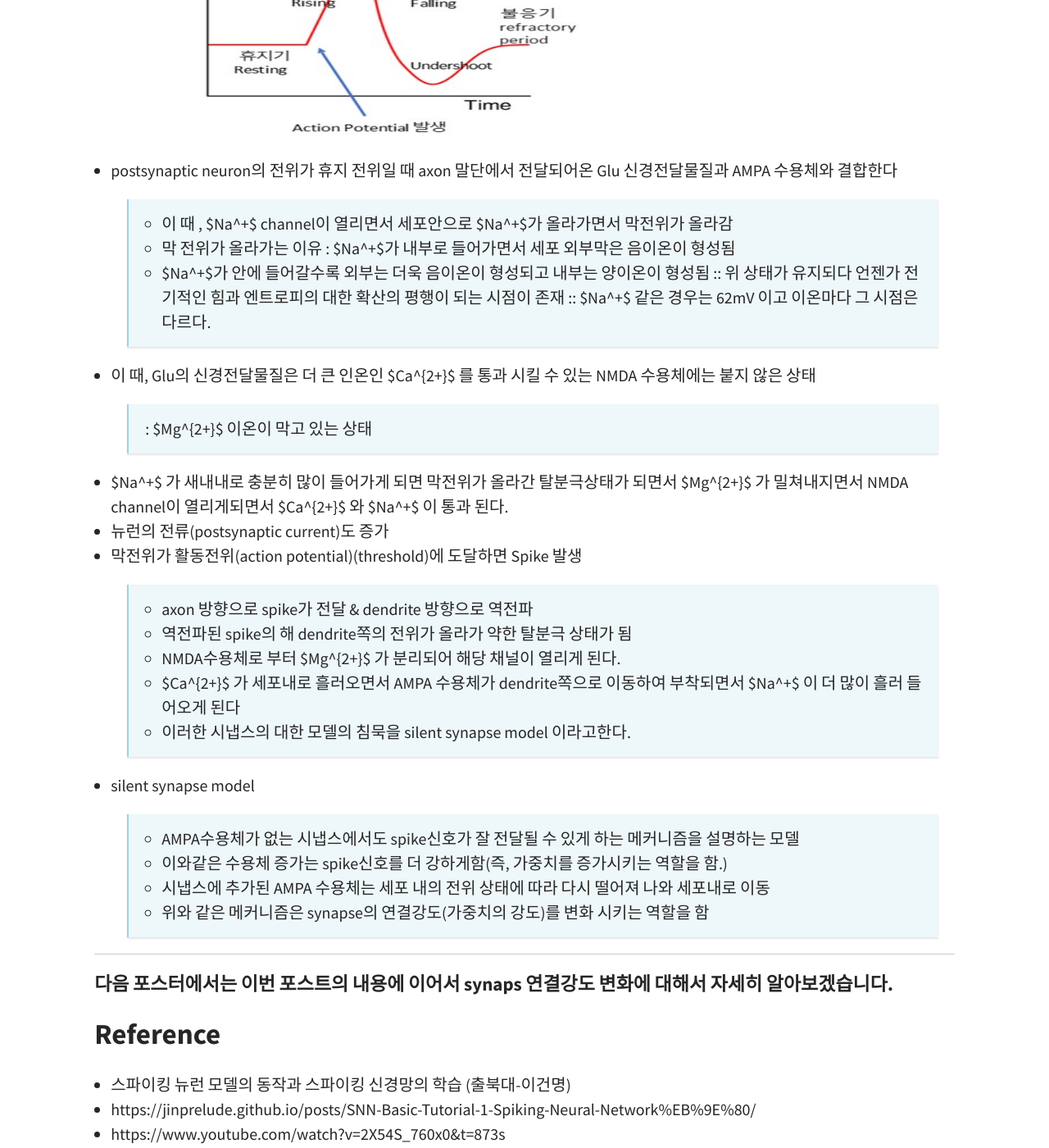
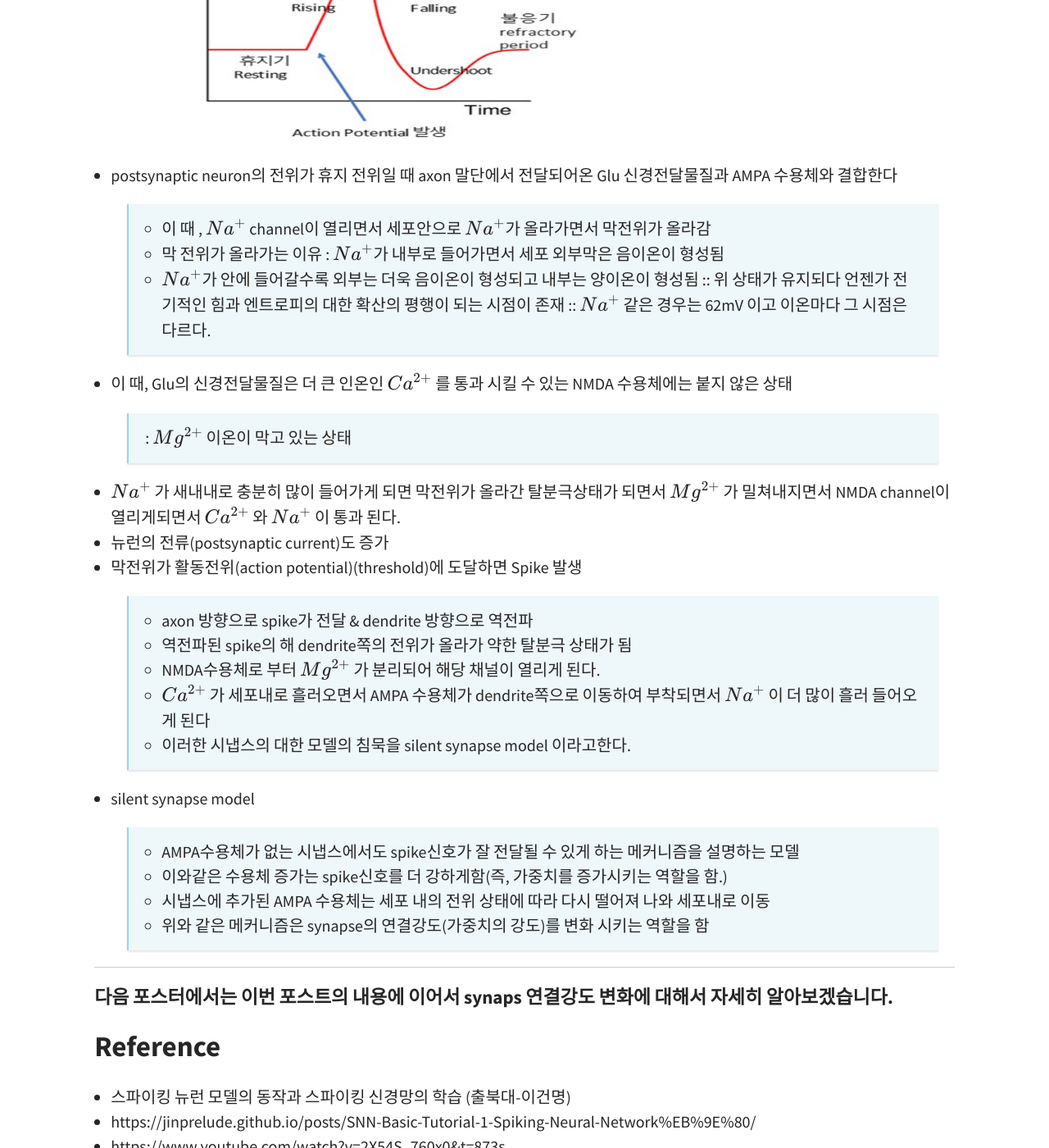
Before and after one commit to Ahnho/Ahnho.github.io, a Jekyll site: the page built from _posts/2023-05-10-SNN_1.md, in a window 1280 px wide and 1400 px high, scrolled down 3167 px. Shown: the whole window at 82% size. Built offline with Jekyll 4.4.1, drawn with Linux system fonts in a browser that asks for light colours; some of the changed text lies outside the part shown.

Commit message:
modification $ -> $$

```diff
--- a/_posts/2023-05-10-SNN_1.md
+++ b/_posts/2023-05-10-SNN_1.md
@@ -41,44 +41,44 @@ excerpt_separator: <!--more-->
 - ligand gated :
 > - ligand : 수용체와 결합하는 분자
 > - receptor(수용체)와 ligand가 결합하여 열리는 channel
-- voltafe gated : 전위차에 의해서 열리는 channel ($Na{^+}$, $Ca^{2+}$,K^{+}, Cl^{-}  등 이온 별로 존재)
+- voltafe gated : 전위차에 의해서 열리는 channel ($$Na{^+}$$, $$Ca^{2+}$$,$$K^{+}$$, $$Cl^{-}$$ 등 이온 별로 존재)
 - 대표적인 신경전달 물질 :
 > - GABA,Glu.gly,Ach 등이 있다. (빠르게 작용하는 물질들)
 > - 다른 신경전달 물질들도 있지만 느리게 작용하는 물질들이다.
 > -  빠르게 적용하는 물질들은 Dale의 원리가 적용 : 하나의 뉴런은 하나의 신경전달물질을 분비한다
 - exciatory synapse의 수용체
 > - 대표적으로 AMPA,NMDA,kainate (Glu receptors)
-> - AMPA :  allow $Na^+$ influx
-> - NMDA: allow $Na^+$ and $Ca^{2+}$ influx
+> - AMPA :  allow $$Na^+$$ influx
+> - NMDA: allow $$Na^+$$ and $$Ca^{2+}$$ influx
 - inhibitory synapse 수용체
-> - ${GABA_A}$ 가 대표적
+> - $${GABA_A}$$ 가 대표적
 > - 위에 대한 신경전달물진 : GABA
 
 
 ## SNN learning flow
 <img src= "/image/SNN/ma.png" width="600px" height="250px" title="image"/>
 
-- 세포 이온마다 세포의 내부와 외부는 농도차가 남  $Na^+$ 같은 경우는 외부가 내부보다 약 10배정도 농도가 큼
+- 세포 이온마다 세포의 내부와 외부는 농도차가 남  $$Na^+$$ 같은 경우는 외부가 내부보다 약 10배정도 농도가 큼
 > : 외부의 어떤 존재하지않는 경우 엔트로피에 의해서 세포 내부와 외부를 맞출려는 힘이 생김
 > : **그래서 평균적으로 나가는 이온들과 들어오는 이온들의 상쇄되어 전체적으로 이동하지 않도록 처럼 보이는 평행상태를 만들기 위해서는 전기장을 걸어줄 필요가 있다.  **
 
 <img src= "/image/SNN/spike_graph.png" width="700px" height="300px" title="image"/>
 
 - postsynaptic neuron의 전위가 휴지 전위일 때 axon 말단에서 전달되어온 Glu 신경전달물질과 AMPA 수용체와 결합한다
-> - 이 때 , $Na^+$ channel이 열리면서 세포안으로  $Na^+$가 올라가면서 막전위가 올라감
-> + 막 전위가 올라가는 이유 : $Na^+$가 내부로 들어가면서 세포 외부막은 음이온이 형성됨
-> +  $Na^+$가 안에 들어갈수록 외부는 더욱 음이온이 형성되고 내부는 양이온이 형성됨
+> - 이 때 , $$Na^+$$ channel이 열리면서 세포안으로  $$Na^+$$가 올라가면서 막전위가 올라감
+> + 막 전위가 올라가는 이유 : $$Na^+$$가 내부로 들어가면서 세포 외부막은 음이온이 형성됨
+> +  $$Na^+$$가 안에 들어갈수록 외부는 더욱 음이온이 형성되고 내부는 양이온이 형성됨
 > :: 위 상태가 유지되다 언젠가 전기적인 힘과 엔트로피의 대한 확산의 평행이 되는 시점이 존재
-> ::  $Na^+$ 같은 경우는 62mV 이고 이온마다 그 시점은 다르다.
-- 이 때, Glu의 신경전달물질은 더 큰 인온인  $Ca^{2+}$ 를 통과 시킬 수 있는 NMDA 수용체에는 붙지 않은 상태
-> :  $Mg^{2+}$ 이온이 막고 있는 상태
--  $Na^+$ 가 새내내로 충분히 많이 들어가게 되면 막전위가 올라간 탈분극상태가 되면서 $Mg^{2+}$ 가 밀쳐내지면서 NMDA channel이 열리게되면서 $Ca^{2+}$ 와 $Na^+$ 이 통과 된다.
+> ::  $$Na^+$$ 같은 경우는 62mV 이고 이온마다 그 시점은 다르다.
+- 이 때, Glu의 신경전달물질은 더 큰 인온인  $$Ca^{2+}$$ 를 통과 시킬 수 있는 NMDA 수용체에는 붙지 않은 상태
+> :  $$Mg^{2+}$$ 이온이 막고 있는 상태
+-  $$Na^+$$ 가 새내내로 충분히 많이 들어가게 되면 막전위가 올라간 탈분극상태가 되면서 $$Mg^{2+}$$ 가 밀쳐내지면서 NMDA channel이 열리게되면서 $$Ca^{2+}$$ 와 $$Na^+$$ 이 통과 된다.
 - 뉴런의 전류(postsynaptic current)도 증가
 - 막전위가 활동전위(action potential)(threshold)에 도달하면 Spike 발생
 > - axon 방향으로 spike가 전달 & dendrite 방향으로 역전파
 > - 역전파된 spike의 해 dendrite쪽의 전위가 올라가 약한 탈분극 상태가 됨
-> - NMDA수용체로 부터  $Mg^{2+}$ 가 분리되어 해당 채널이 열리게 된다.
-> - $Ca^{2+}$ 가 세포내로 흘러오면서 AMPA 수용체가 dendrite쪽으로 이동하여 부착되면서 $Na^+$  이 더 많이 흘러 들어오게 된다
+> - NMDA수용체로 부터  $$Mg^{2+}$$ 가 분리되어 해당 채널이 열리게 된다.
+> - $$Ca^{2+}$$ 가 세포내로 흘러오면서 AMPA 수용체가 dendrite쪽으로 이동하여 부착되면서 $$Na^+$$  이 더 많이 흘러 들어오게 된다
 > - 이러한 시냅스의 대한 모델의 침묵을 silent synapse model 이라고한다.
 - silent synapse model
 > - AMPA수용체가 없는 시냅스에서도 spike신호가 잘 전달될 수 있게 하는 메커니즘을 설명하는 모델
```
